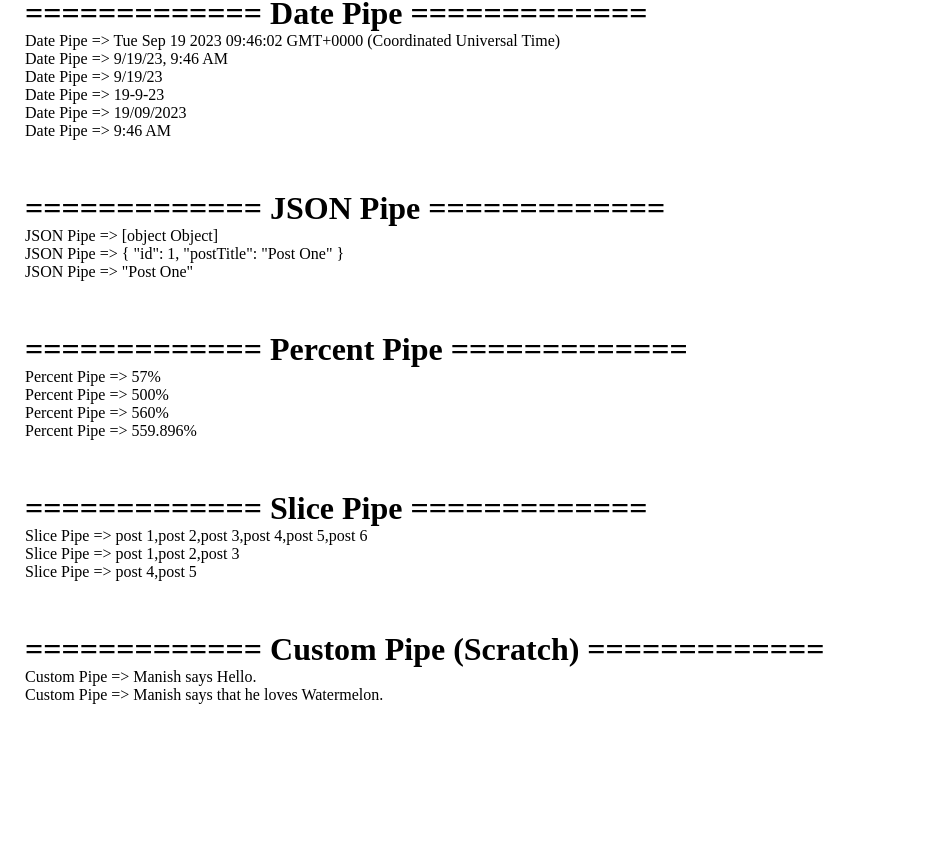
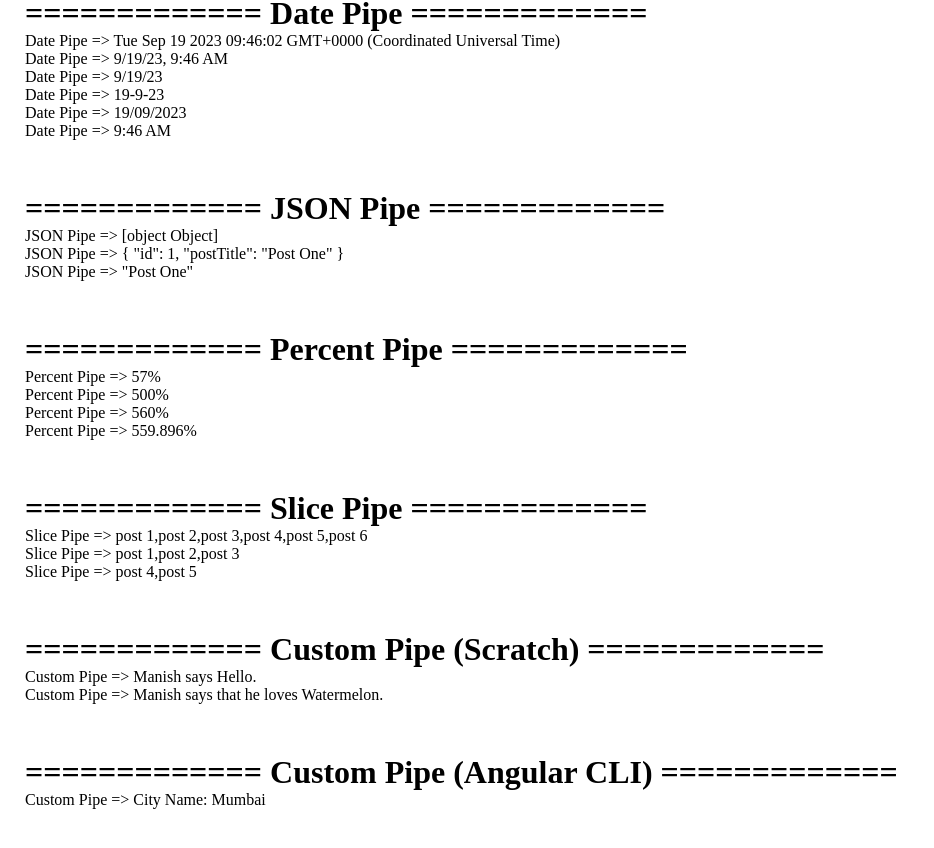
Before and after one commit to manishsajandasani/octacademy-angular, an Angular app: page / in a window 1280 px wide. Shown: the part 3431-4279 px from the top of the page, without its empty margins (0-934 px from the left). Built offline with nearby package versions, Linux system fonts and the light colour scheme.

Commit message:
Custom Pipe: Angular CLI

```diff
--- /dev/null
+++ b/src/app/Pipes/append-cli.pipe.ts
@@ -0,0 +1,16 @@
+import { Pipe, PipeTransform } from '@angular/core';
+
+@Pipe({
+  name: 'appendCLI'
+})
+
+export class AppendCLIPipe implements PipeTransform {
+
+  // transform(value: unknown, ...args: unknown[]): unknown {
+  //   return null;
+  // }
+
+  transform(value: any, args?: any) {
+    return "City Name: " + value;
+  }
+}
--- a/src/app/app.component.html
+++ b/src/app/app.component.html
@@ -160,6 +160,9 @@
 <p>Custom Pipe => {{ "Hello." | append }}</p>
 <p>Custom Pipe => {{ "that he loves Watermelon." | append }}</p>
 
+<h1 style="margin-top: 50px;">============= Custom Pipe (Angular CLI) =============</h1>
+<!-- Append 'City Name: ' -->
+<p>Custom Pipe => {{ "Mumbai" | appendCLI }}</p>
 
 <br>
 <br>
--- a/src/app/app.module.ts
+++ b/src/app/app.module.ts
@@ -7,13 +7,15 @@ import { AppComponent } from './app.component';
 import { NavbarComponent } from './navbar/navbar.component';
 import { PostComponent } from './post/post.component';
 import { AppendPipe } from './Pipes/append.pipe';
+import { AppendCLIPipe } from './Pipes/append-cli.pipe';
 
 @NgModule({
   declarations: [
     AppComponent,
     NavbarComponent,
     PostComponent,
-    AppendPipe
+    AppendPipe,
+    AppendCLIPipe
   ],
   imports: [
     BrowserModule,
```
Also changed, not shown: 2 other files (tests, documents, lock files or other folders).
